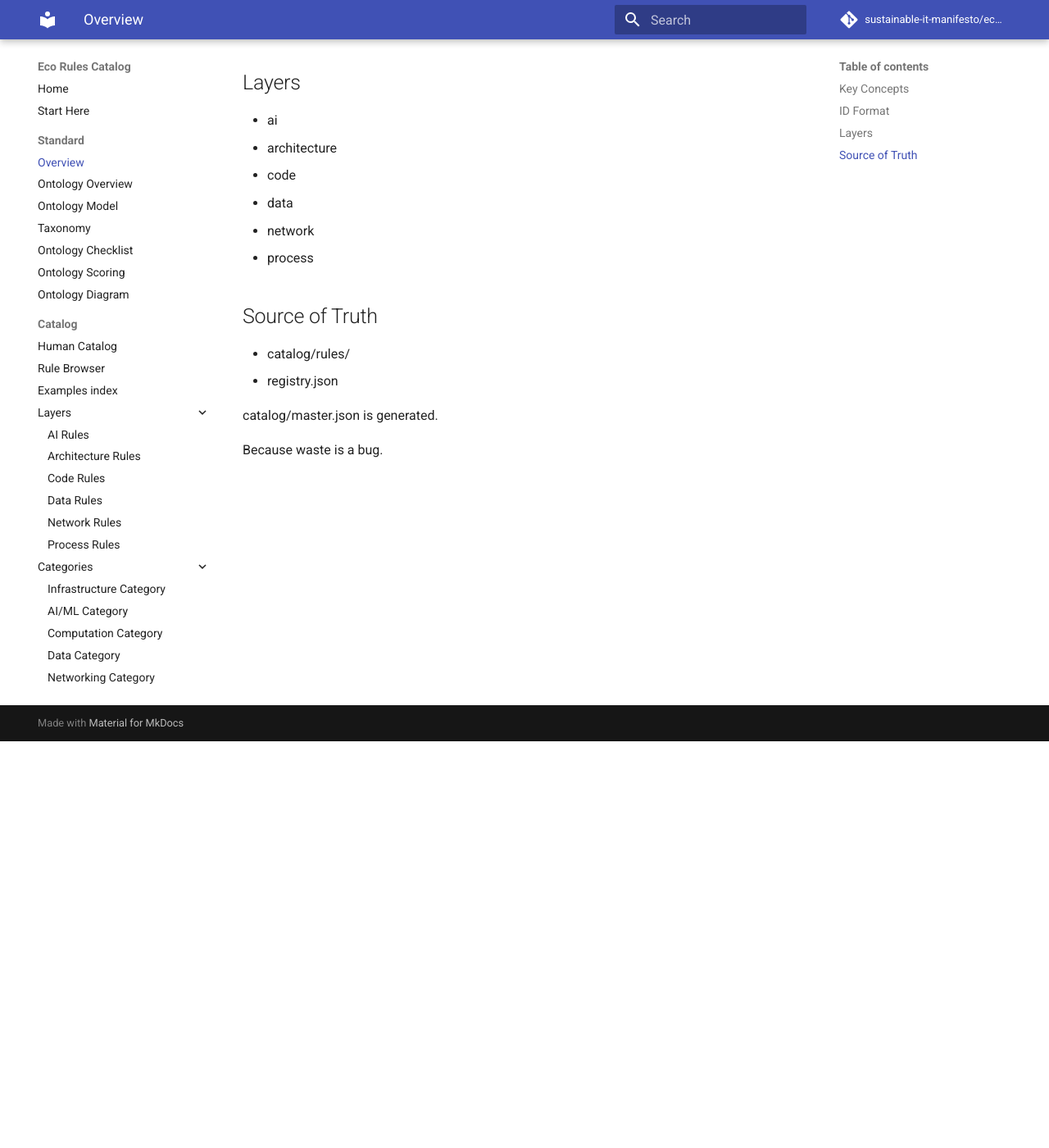
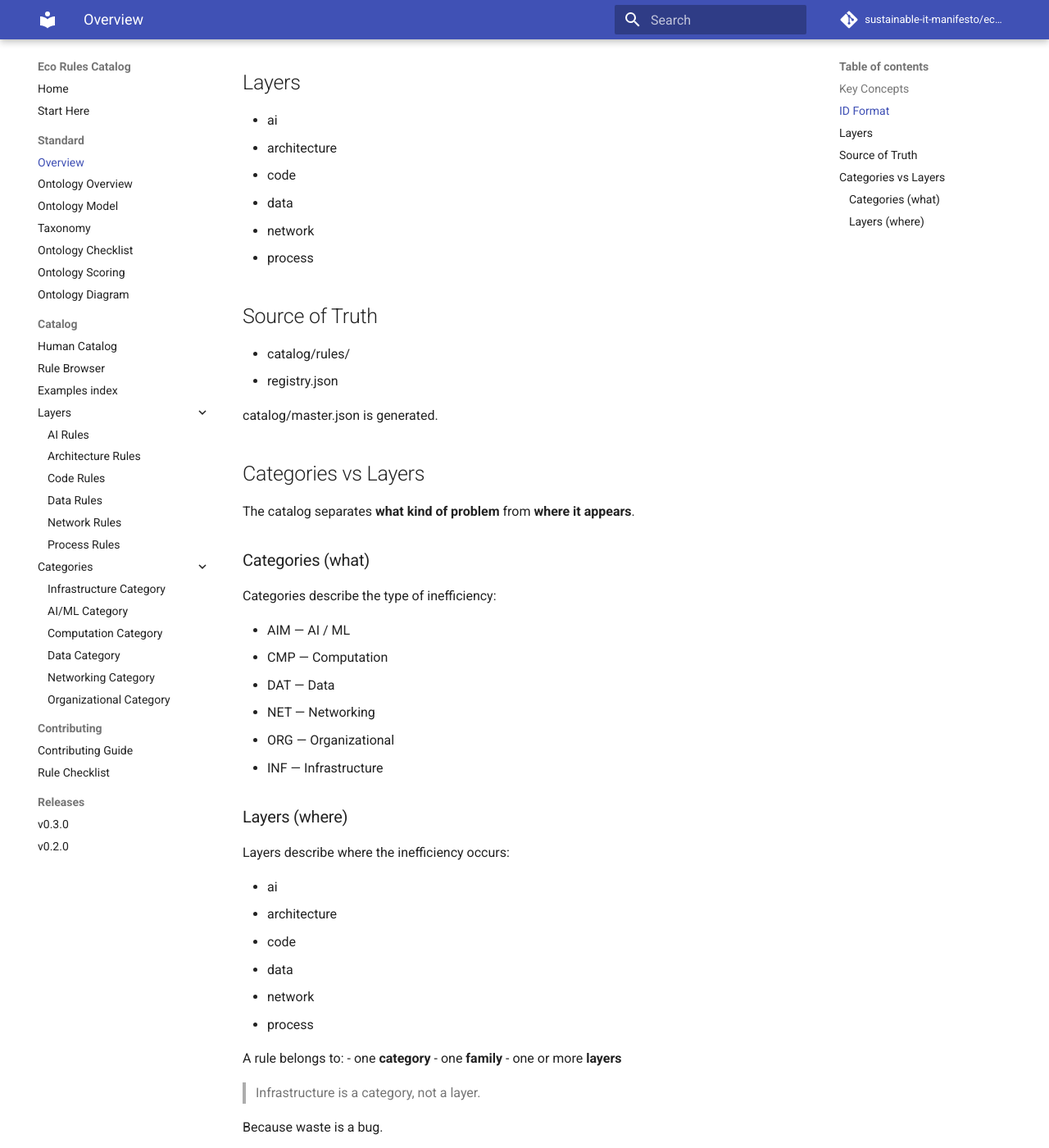
Before and after one commit to Sustainable-IT-Manifesto/eco-rules-catalog, an MkDocs documentation site: the page built from docs/standard.md, in a window 1280 px wide and 1400 px high, scrolled down 496 px. Shown: the whole window at 82% size. Built offline with MkDocs 1.6.1 and Material for MkDocs 9.7.7, drawn with Linux system fonts in a browser that asks for light colours; comment, search, counter and statistics services are not loaded.

Commit message:
docs updates

```diff
--- a/docs/standard.md
+++ b/docs/standard.md
@@ -29,4 +29,37 @@
 
 catalog/master.json is generated.
 
+## Categories vs Layers
+
+The catalog separates **what kind of problem** from **where it appears**.
+
+### Categories (what)
+
+Categories describe the type of inefficiency:
+
+- AIM — AI / ML
+- CMP — Computation
+- DAT — Data
+- NET — Networking
+- ORG — Organizational
+- INF — Infrastructure
+
+### Layers (where)
+
+Layers describe where the inefficiency occurs:
+
+- ai
+- architecture
+- code
+- data
+- network
+- process
+
+A rule belongs to:
+- one **category**
+- one **family**
+- one or more **layers**
+
+> Infrastructure is a category, not a layer.
+
 Because waste is a bug.
```
Also changed, not shown: README.md (+10 -3 lines), docs/index.md (+27 -1 lines), docs/ontology/taxonomy.md (+20 -0 lines).
